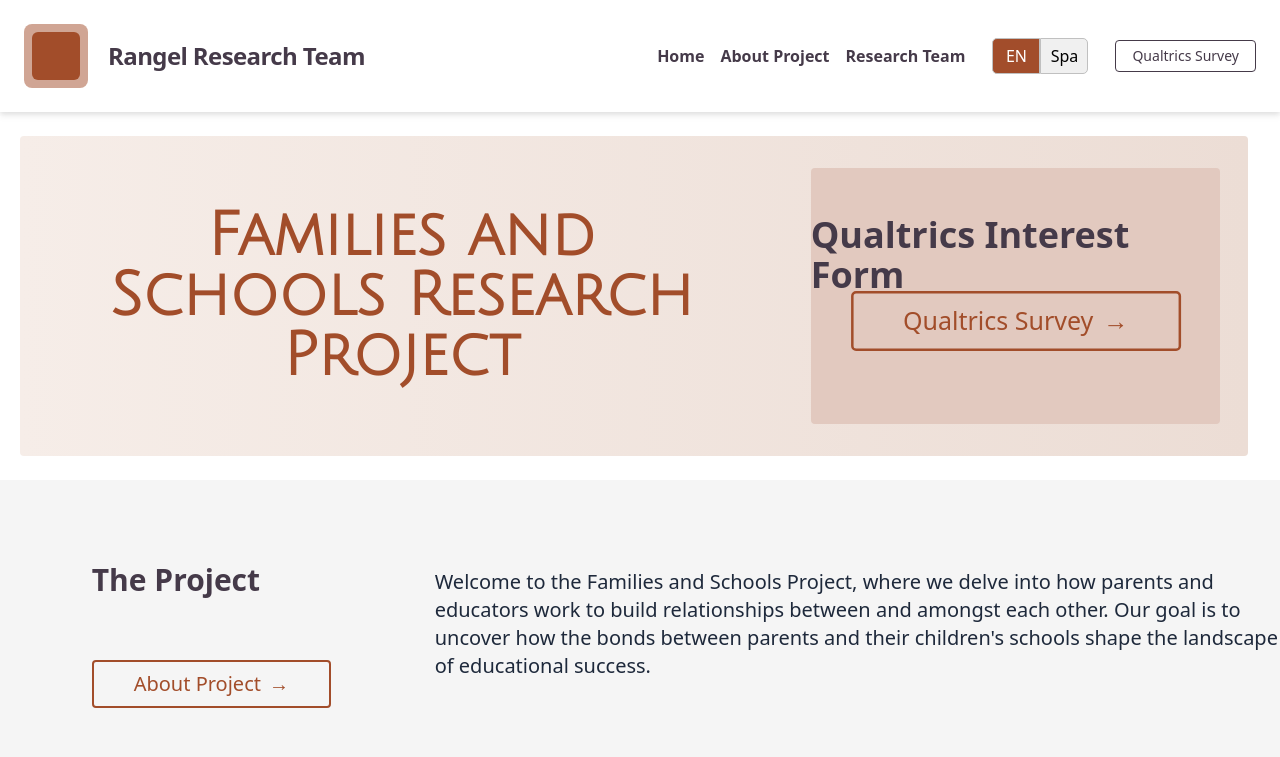
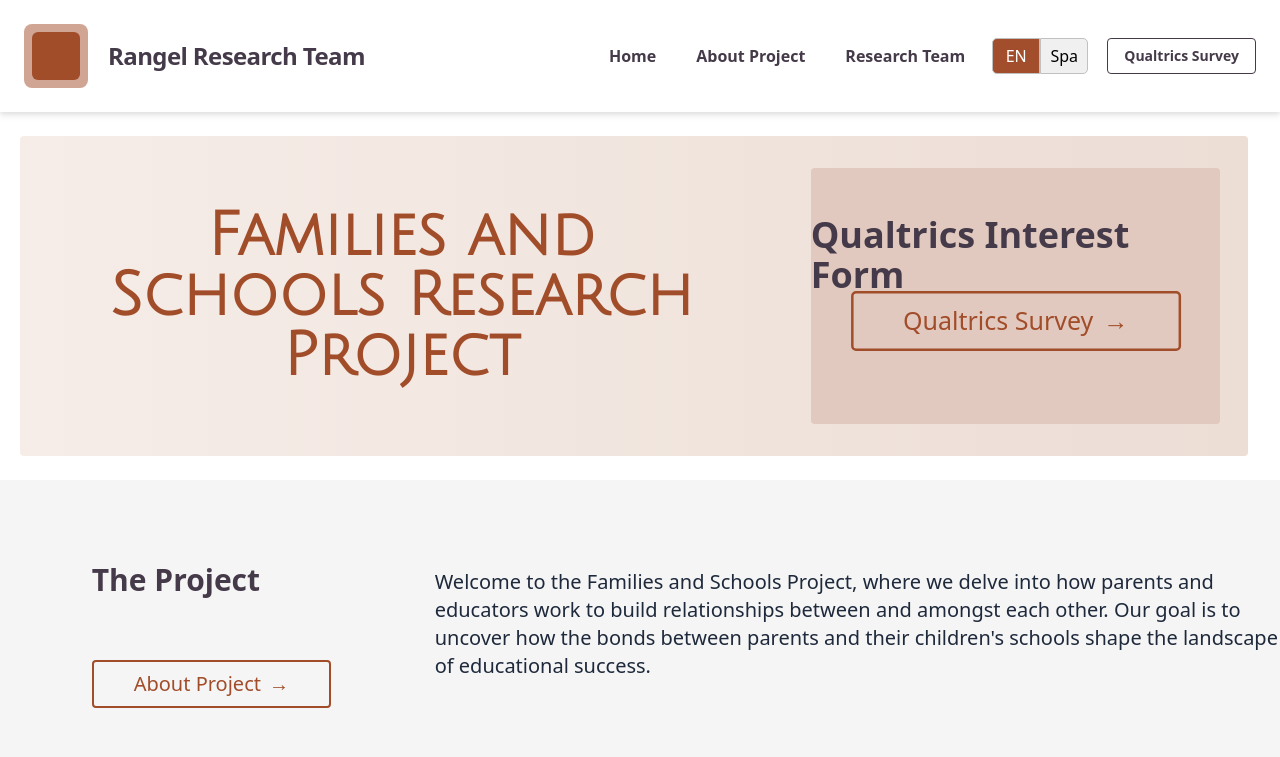
Before and after one commit to fullstackatbrown/rangel-research, a Next.js app: page /home in a window 1280 px wide. Shown: the top 757 px of the page. Built offline with nearby package versions, Linux system fonts and the light colour scheme.

Commit message:
feat: Improve spacing between navbar elements

```diff
--- a/src/components/tailwindNavBar.tsx
+++ b/src/components/tailwindNavBar.tsx
@@ -14,16 +14,16 @@ const TailwindNavBar = () => {
         </div>
 
         <div className="w-full block flex-grow lg:flex lg:items-center lg:w-auto bg-transparent ">
-          <div className="text-md font-semibold flex justify-end lg:flex-grow pr-5 bg-transparent">
+          <div className="text-md font-semibold flex space-x-10 justify-end lg:flex-grow pr-5 bg-transparent">
             <a
               href="home"
-              className="block mt-4 lg:inline-block lg:mt-0 text-gray-purple hover:text-brown5 mr-4 bg-transparent"
+              className="block mt-4 lg:inline-block lg:mt-0 text-gray-purple hover:text-brown5 bg-transparent"
             >
               Home
             </a>
             <a
               href="about"
-              className="block mt-4 lg:inline-block lg:mt-0 text-gray-purple hover:text-brown5 mr-4 bg-transparent"
+              className="block mt-4 lg:inline-block lg:mt-0 text-gray-purple hover:text-brown5 bg-transparent"
             >
               About Project
             </a>
@@ -34,13 +34,11 @@ const TailwindNavBar = () => {
               Research Team
             </a>
           </div>
-          <div className="flex items-center justify-between bg-transparent">
-            <div className="pr-5 bg-transparent">
-              <LangSwitchBtn language={"EN"} switchLang={"Spa"} />
-            </div>
+          <div className="flex space-x-3 items-center justify-between bg-transparent">
+            <LangSwitchBtn language={"EN"} switchLang={"Spa"} />
             <a
               href="https://brown.co1.qualtrics.com/jfe/form/SV_2seiVuFl1tCmNim"
-              className="inline-block text-sm px-4 py-2 leading-none bg-transparent border border-gray-purple rounded text-gray-purple hover:text-brown1 hover:bg-brown5 hover:border-transparent mt-4 lg:mt-0 ease-out duration-100"
+              className="inline-block text-sm font-semibold px-4 py-2.5 leading-none bg-transparent border border-gray-purple rounded text-gray-purple hover:text-brown1 hover:bg-brown5 hover:border-transparent mt-4 lg:mt-0 ease-out duration-100"
             >
               Qualtrics Survey
             </a>
```
